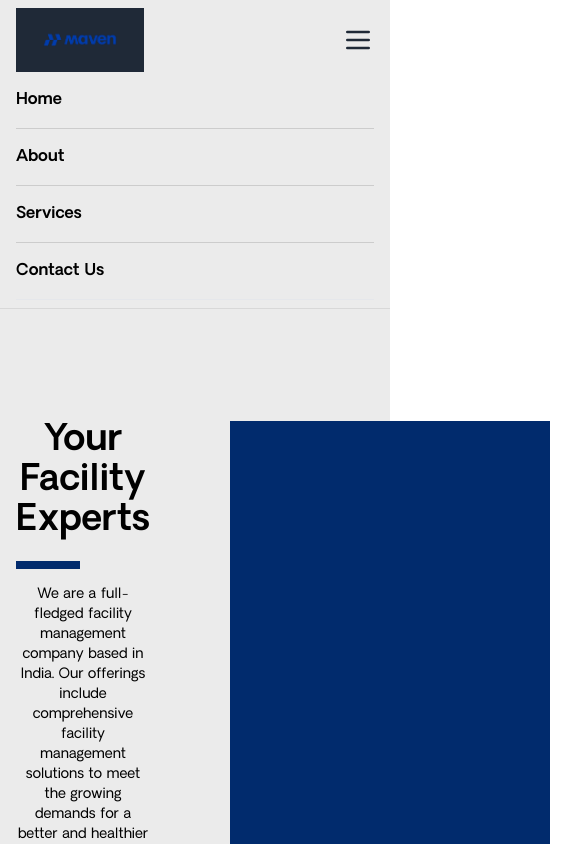
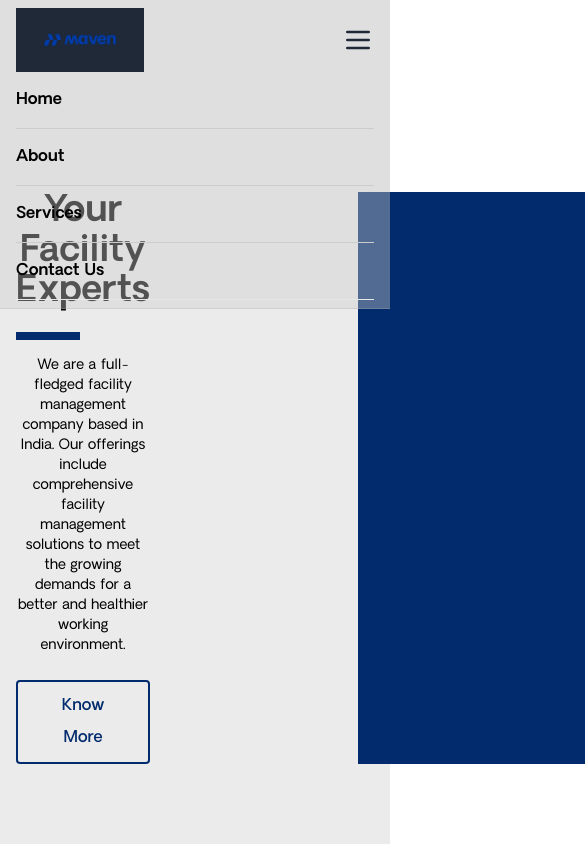
Before and after one commit to viveksinghup/vuestore, a Vue app: page / in a window 390 px wide. Shown: the top 844 px of the page, 585 px wide, since content can reach past the window. Built offline with nearby package versions, Linux system fonts and the light colour scheme.

Commit message:
code added

```diff
--- a/src/components/common/Header.vue
+++ b/src/components/common/Header.vue
@@ -1,5 +1,10 @@
 <template>
-  <div class="border-b border-gray30 border-opacity-30 bg-opacity-40 bg-gray10">
+  <div
+    class="border-b border-gray30 border-opacity-30 bg-opacity-40 bg-gray10"
+    :class="`bg-white flex header transition ${
+      isMenuVisible ? 'header--visible' : 'header--hidden'
+    }`"
+  >
     <nav class="container px-4 mx-auto">
       <div class="md:flex items-center justify-between py-2">
         <div class="flex justify-between items-center">
@@ -8,7 +13,11 @@
               ><img src="@/assets/images/MAVEN.png" class="w-full h-16"
             /></a>
           </div>
-          <div class="md:hidden">
+          <div
+            class="md:hidden"
+            :class="{ active: isHamburgerOpen }"
+            @click="isHamburgerOpen = !isHamburgerOpen"
+          >
             <button
               type="button"
               class="
@@ -30,7 +39,10 @@
             </button>
           </div>
         </div>
-        <div class="flex flex-col md:flex-row md:space-x-12 md:block">
+        <div
+          class="flex flex-col md:flex-row md:space-x-12 md:block"
+          :class="{ active: isHamburgerOpen }"
+        >
           <router-link
             class="
               link
@@ -81,8 +93,39 @@
 <script>
 export default {
   name: "Navbar",
-  props: {
-    links: [String],
+  data: () => ({
+    isMenuVisible: true,
+    isHamburgerOpen: false,
+    lastScrollPosition: 0,
+  }),
+  watch: {
+    isHamburgerOpen(isOpen) {
+      document.body.classList[isOpen ? "add" : "remove"]("overflow-y-hidden");
+    },
+  },
+  methods: {
+    onScroll() {
+      // Get the current scroll position
+      const currentScrollPosition =
+        window.pageYOffset || document.documentElement.scrollTop;
+      // this.isMenuVisible = currentScrollPosition > 90
+      if (currentScrollPosition > 90) {
+        this.isMenuVisible = currentScrollPosition < this.lastScrollPosition;
+      } else {
+        this.isMenuVisible = true;
+      }
+      this.lastScrollPosition = currentScrollPosition;
+    },
+  },
+  mounted() {
+    if (process.browser) {
+      window.addEventListener("scroll", this.onScroll);
+    }
+  },
+  beforeUnmount() {
+    if (process.browser) {
+      window.removeEventListener("scroll", this.onScroll);
+    }
   },
 };
 </script>
@@ -107,4 +150,18 @@ export default {
     width: 0px;
   }
 }
+.header {
+  @apply fixed top-0 left-0 right-0 transition;
+}
+@screen md {
+  .header li > a {
+    padding-top: 4px;
+  }
+}
+.header--visible {
+  transform: translateY(0);
+}
+.header--hidden {
+  transform: translateY(-100%);
+}
 </style>
--- a/src/components/pages/Home.vue
+++ b/src/components/pages/Home.vue
@@ -1,7 +1,7 @@
 <template>
   <div class="bg-opacity-40 bg-gray10">
     <div class="container mx-auto px-4">
-      <div class="flex py-28">
+      <div class="flex pt-48 pb-28">
         <div
           class="
             flex
@@ -43,7 +43,7 @@
             </div>
           </div>
         </div>
-        <div class="lg:w-1/2">
+        <div class="lg:w-1/2 pl-32">
           <div class=" w-80 h-full bg-darkBlue"></div>
         </div>
       </div>
```
